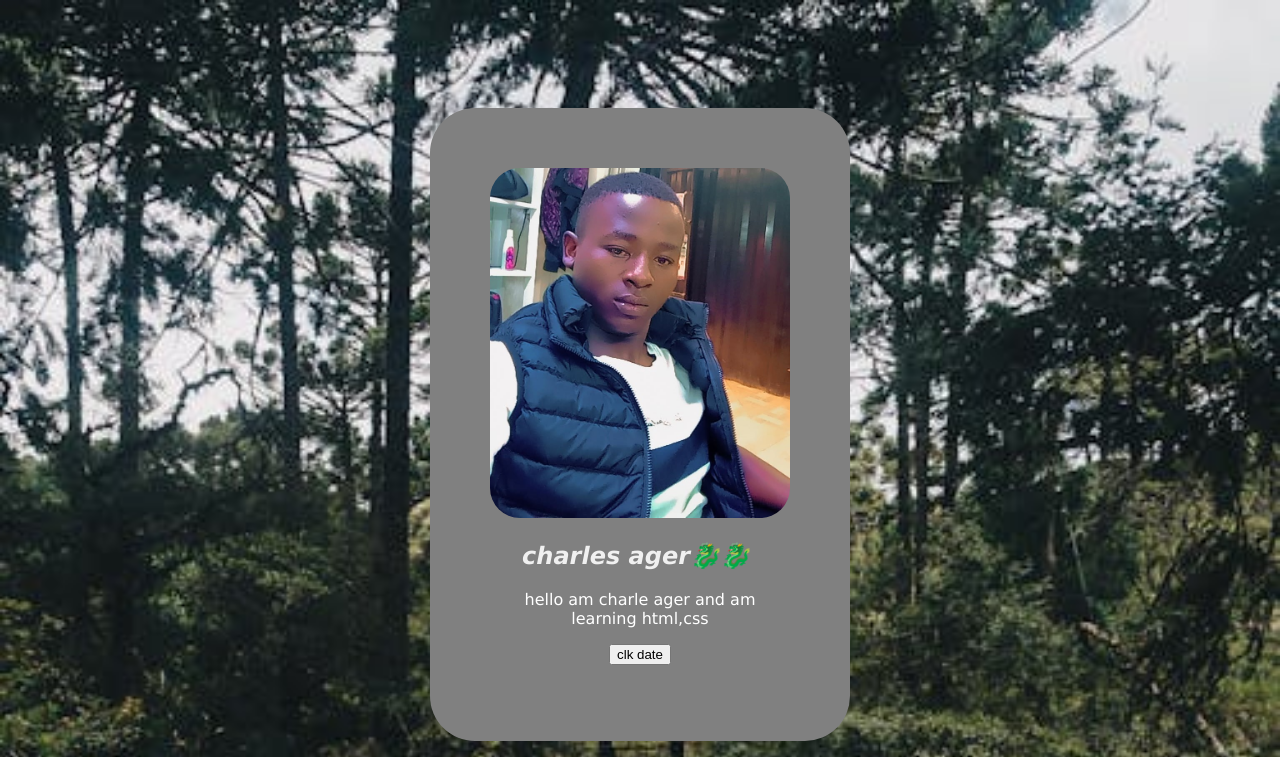
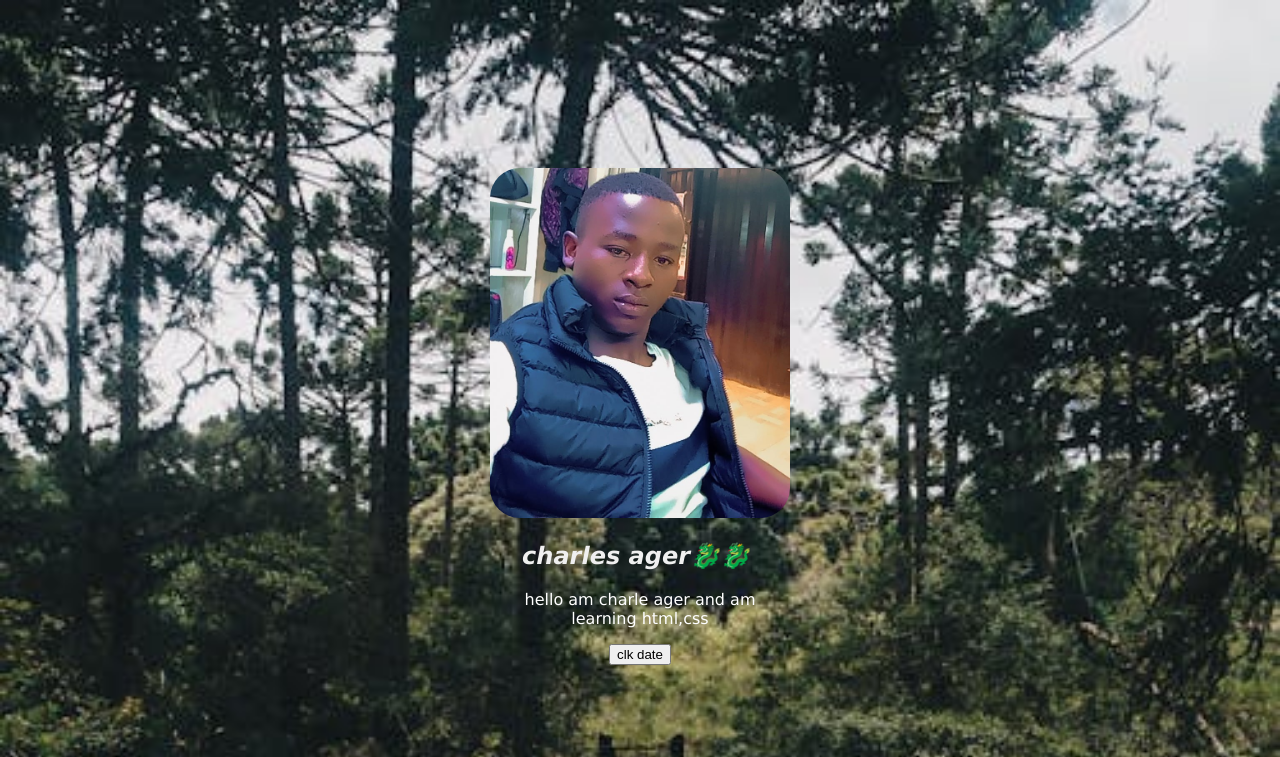
Before and after one commit to charles2-s/my_portfolio-, a plain HTML site: page index.html in a window 1280 px wide. Shown: the top 757 px of the page. Drawn offline with Linux system fonts and the light colour scheme.

Commit message:
Update index.html

```diff
--- a/index.html
+++ b/index.html
@@ -24,7 +24,7 @@
 
 .card{
 
-    background-color: grey;
+    background-color: transparent;
 
     width:300px;
     border-radius: 45px;
```
